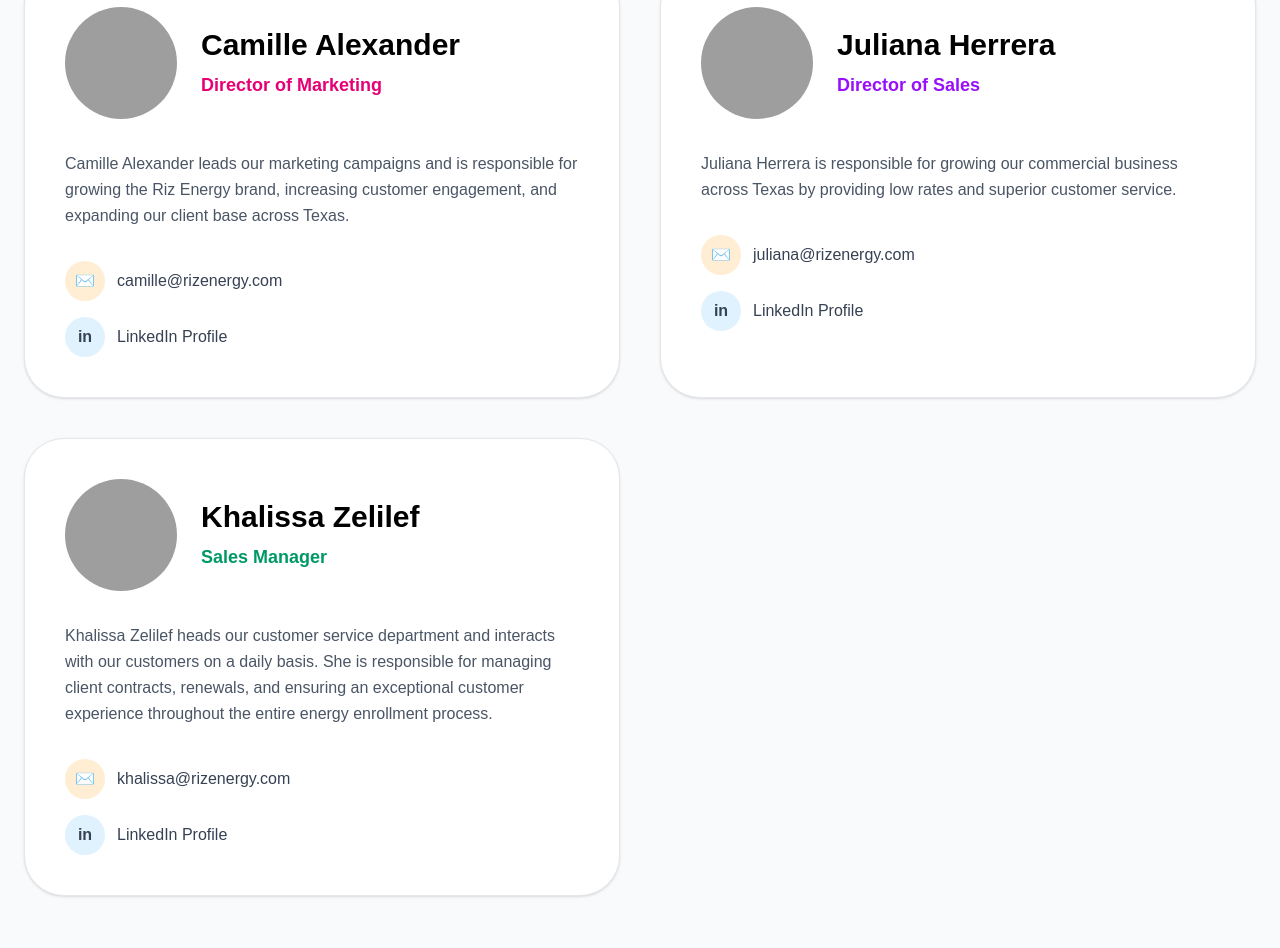
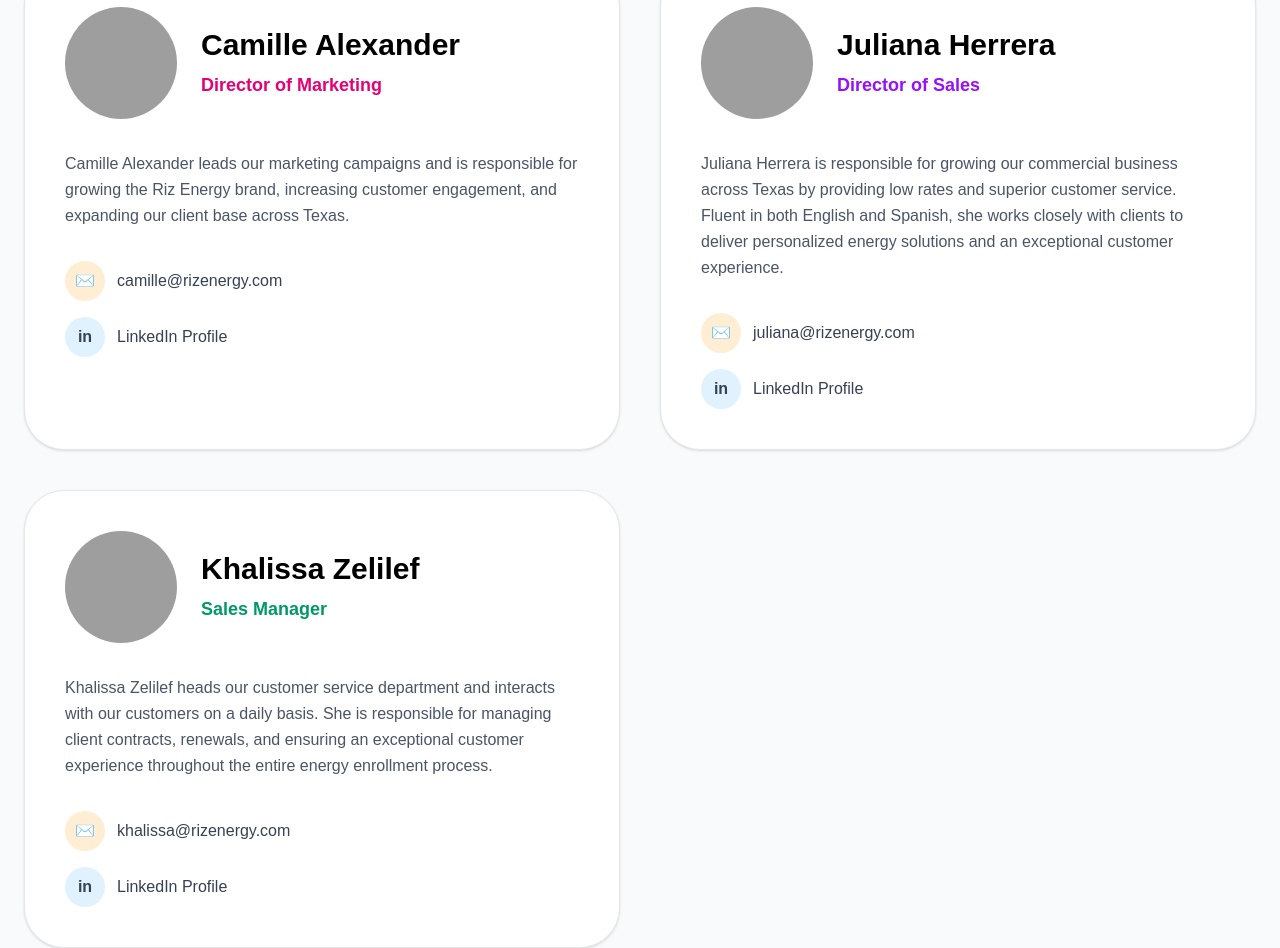
Before and after one commit to akashsandhuo-cmyk/Riz-Energy, a Next.js app: page /about in a window 1280 px wide. Shown: the part 2006-2954 px from the top of the page. Built offline with nearby package versions, Linux system fonts and the light colour scheme; grey boxes are pictures that could not be loaded.

Commit message:
Update page.js
Juliana JD updated

```diff
--- a/app/about/page.js
+++ b/app/about/page.js
@@ -328,8 +328,8 @@ export default function AboutPage() {
   </div>
 
   <p className="text-gray-600 leading-relaxed mt-8 mb-8">
-    Juliana Herrera is responsible for growing our commercial business
-    across Texas by providing low rates and superior customer service.
+    Juliana Herrera is responsible for growing our commercial business across Texas by providing low rates and superior customer service.
+    Fluent in both English and Spanish, she works closely with clients to deliver personalized energy solutions and an exceptional customer experience.
   </p>
 
   <div className="flex flex-col gap-4">
```
